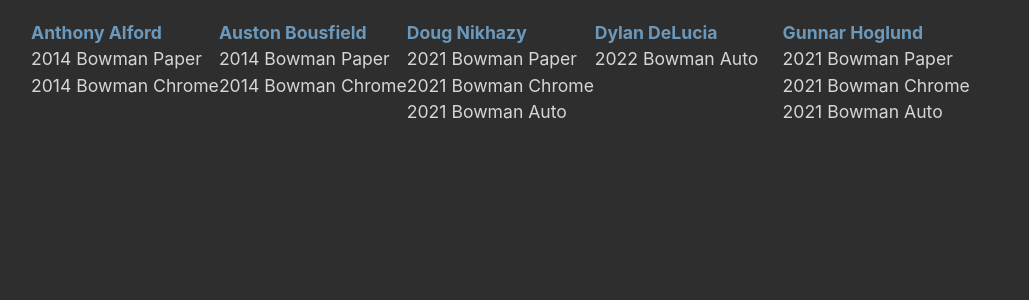
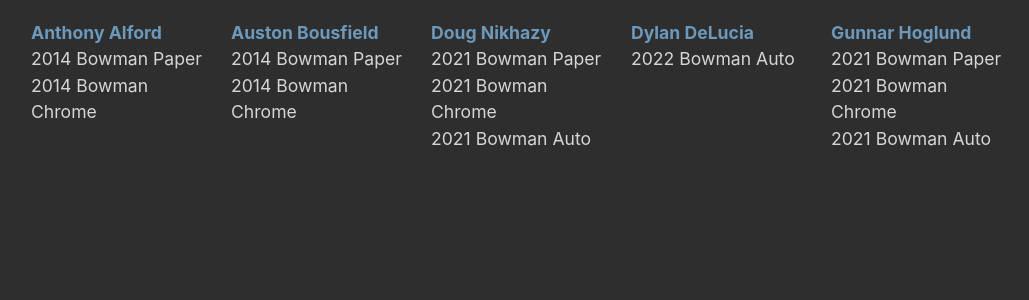
Before and after one commit to jimg72/jimg72.github.io, a Jekyll site: the page built from comc_bowman.html, in a window 1280 px wide. Shown: the top 300 px of the page, without its empty margins (97-1126 px from the left). Built offline with Jekyll 4.4.1, drawn with Linux system fonts in a browser that asks for light colours.

Commit message:
Update style.css

```diff
--- a/assets/css/style.css
+++ b/assets/css/style.css
@@ -32,7 +32,7 @@
     max-width: 1024px;
 }
 
-.box {
+.grid-item {
     text-align: left;
     float: left;
     margin: 0 20px 20px 0;
```
